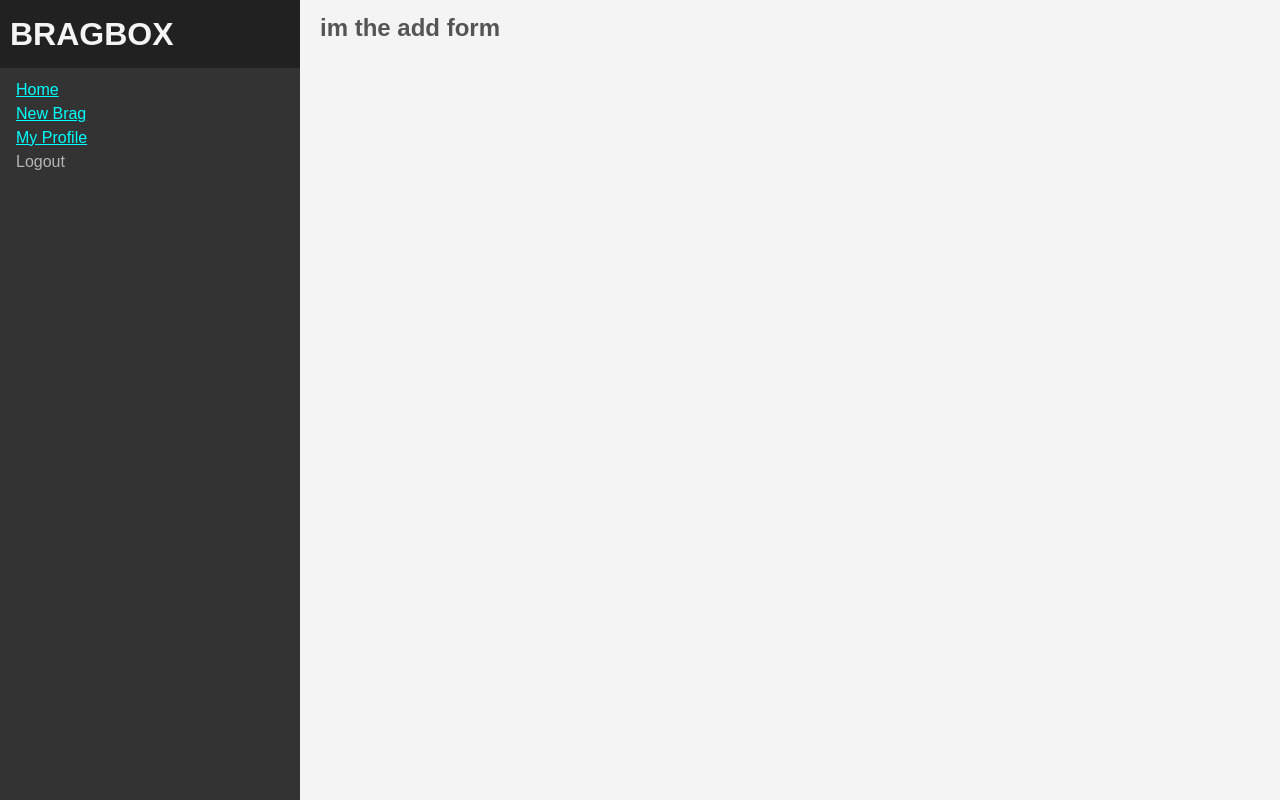
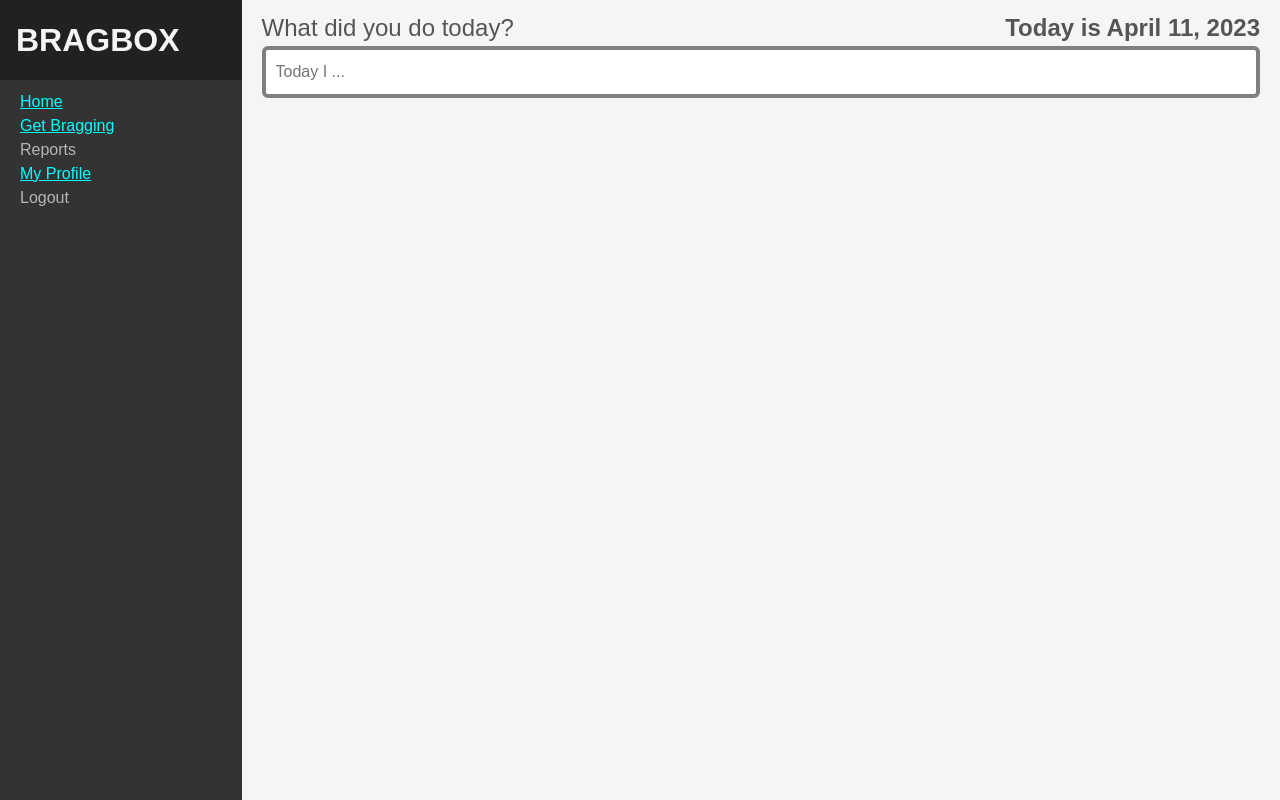
Before and after one commit to talha6663/BragDocumentApplication, a React (Create React App) app: page /brag in a window 1280 px wide. Built offline with nearby package versions, Linux system fonts and the light colour scheme.

Commit message:
Added brag form

```diff
--- a/src/Add.js
+++ /dev/null
@@ -1,15 +0,0 @@
-import AddForm from './components/addForm';
-import Navbar from './components/navbar';
-
-const Add = () => {
-	return (
-		<div className="mainWrapper">
-			<Navbar />
-			<main>
-				<AddForm />
-			</main>
-		</div>
-	);
-};
-
-export default Add;
--- a/src/App.css
+++ b/src/App.css
@@ -152,7 +152,7 @@ pre {
 
 html, body {
 	font-family: 'Source Sans Pro', sans-serif;
-	background: #f4f4f4;
+	background: #f5f5f5;
 	color: #555;
 }
 .mainWrapper {
@@ -169,16 +169,34 @@ nav .logo {
 	font-size: 2em;
 	font-weight: 900;
 	color: #f4f4f4;
-	padding: 10px;
+	padding: 16px;
 	margin-bottom: 10px;
 }
 nav .menu {
 	color: #b5b5b5;
-	padding: 0 16px;
+	padding: 0 20px;
 }
 main {
+	width: 100%;
 	padding: 10px 20px;
 }
 a:link, a:visited, a:active, a:focus {
 	color: cyan;
 }
+.labelContainer {
+	display: flex;
+	align-items: end;
+	justify-content: space-between;
+	font-size: 1.5em;
+}
+.labelContainer .dateTime {
+	/* font-size: 1.5em; */
+	font-weight: 900;
+}
+input {
+	background: #fff;
+	border: 4px solid grey;
+	border-radius: 6px;
+	padding: 10px;
+	width: 100%;
+}
--- a/src/App.js
+++ b/src/App.js
@@ -1,5 +1,3 @@
-import './App.css';
-// import './components/navbar';
 import Navbar from './components/navbar';
 
 function App() {
--- /dev/null
+++ b/src/NewBrag.js
@@ -0,0 +1,24 @@
+import AddForm from './components/addForm';
+import Navbar from './components/navbar';
+
+const NewBrag = () => {
+	const date = new Date();
+
+	const options = { month: 'long', day: 'numeric', year: 'numeric' };
+	const formattedDate = date.toLocaleDateString('en-US', options);
+
+	return (
+		<div className="mainWrapper">
+			<Navbar />
+			<main>
+				<div className="labelContainer">
+					<div>What did you do today?</div>
+					<div className="dateTime">Today is {formattedDate}</div>
+				</div>
+				<AddForm />
+			</main>
+		</div>
+	);
+};
+
+export default NewBrag;
--- a/src/Profile.js
+++ b/src/Profile.js
@@ -1,7 +1,10 @@
+import Navbar from './components/navbar';
+
 const Profile = () => {
 	return (
-		<div>
-			<h1>Hello from Profile</h1>
+		<div className="mainWrapper">
+			<Navbar />
+			<main>Hello from Profile</main>
 		</div>
 	);
 };
--- a/src/RouteSwitch.js
+++ b/src/RouteSwitch.js
@@ -1,7 +1,8 @@
 import React from 'react';
 import { BrowserRouter, Route, Routes } from 'react-router-dom';
-import Add from './Add';
 import App from './App';
+import './App.css';
+import NewBrag from './NewBrag';
 import Profile from './Profile';
 
 const RouteSwitch = () => {
@@ -9,7 +10,7 @@ const RouteSwitch = () => {
 		<BrowserRouter>
 			<Routes>
 				<Route path="/" element={<App />} />
-				<Route path="/brag" element={<Add />} />
+				<Route path="/brag" element={<NewBrag />} />
 				<Route path="/profile" element={<Profile />} />
 			</Routes>
 		</BrowserRouter>
--- a/src/components/addForm.js
+++ /dev/null
@@ -1,7 +0,0 @@
-import React from 'react';
-
-const AddForm = () => {
-	return <h2>im the add form</h2>;
-};
-
-export default AddForm;
--- /dev/null
+++ b/src/components/addForm.jsx
@@ -0,0 +1,11 @@
+import React from 'react';
+
+const AddForm = () => {
+	return (
+		<form>
+			<input type="text" placeholder="Today I ..." />
+		</form>
+	);
+};
+
+export default AddForm;
--- a/src/components/navbar.jsx
+++ b/src/components/navbar.jsx
@@ -1,4 +1,3 @@
-import React from 'react';
 import { Link } from 'react-router-dom';
 
 const Navbar = () => {
@@ -9,7 +8,8 @@ const Navbar = () => {
             </div>
             <div className="menu">
                 <div><Link to="/">Home</Link></div>
-                <div><Link to="/brag">New Brag</Link></div>
+                <div><Link to="/brag">Get Bragging</Link></div>
+                <div>Reports</div>
                 <div><Link to="/profile">My Profile</Link></div>
                 <div>Logout</div>
             </div>
```
